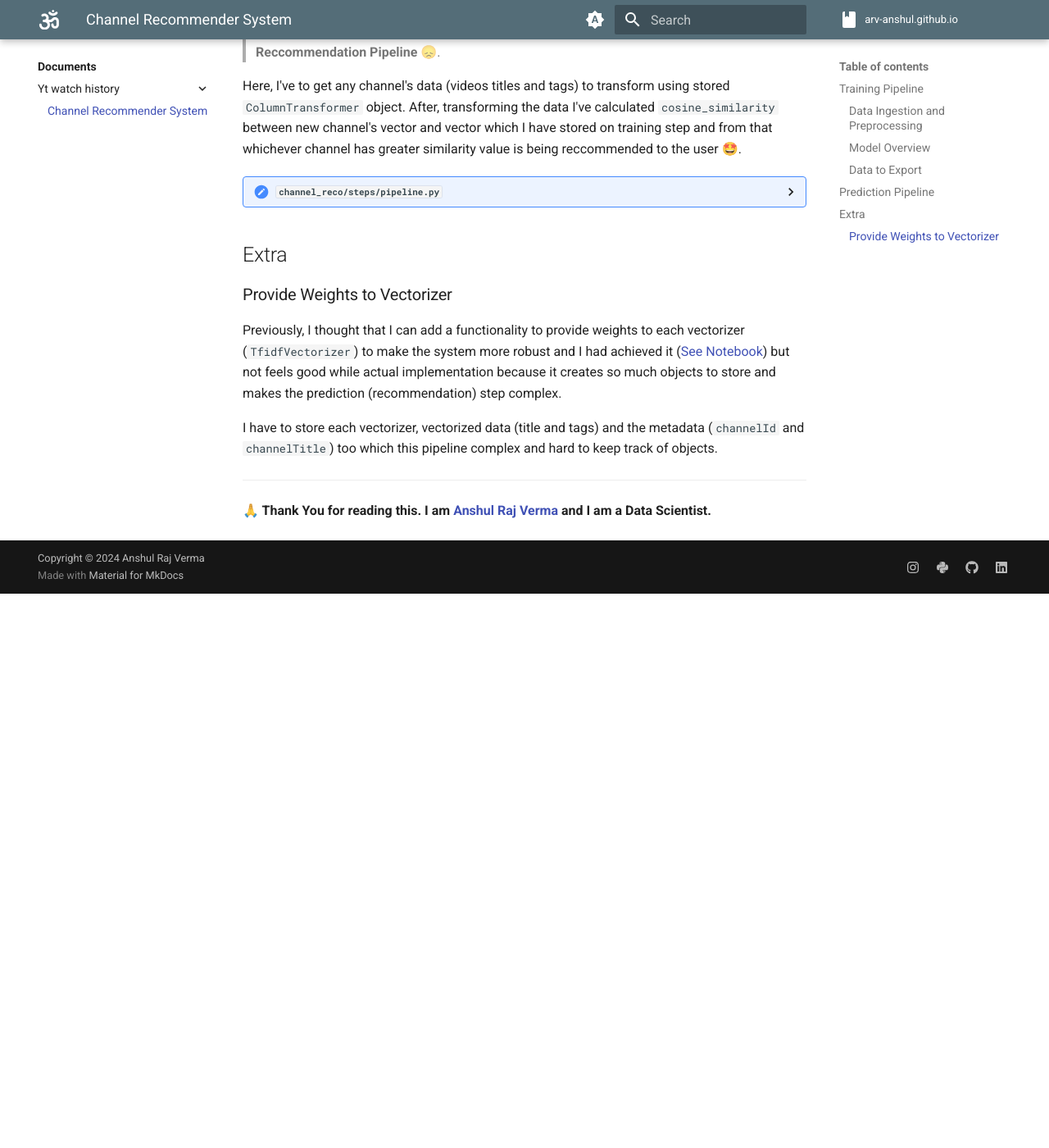
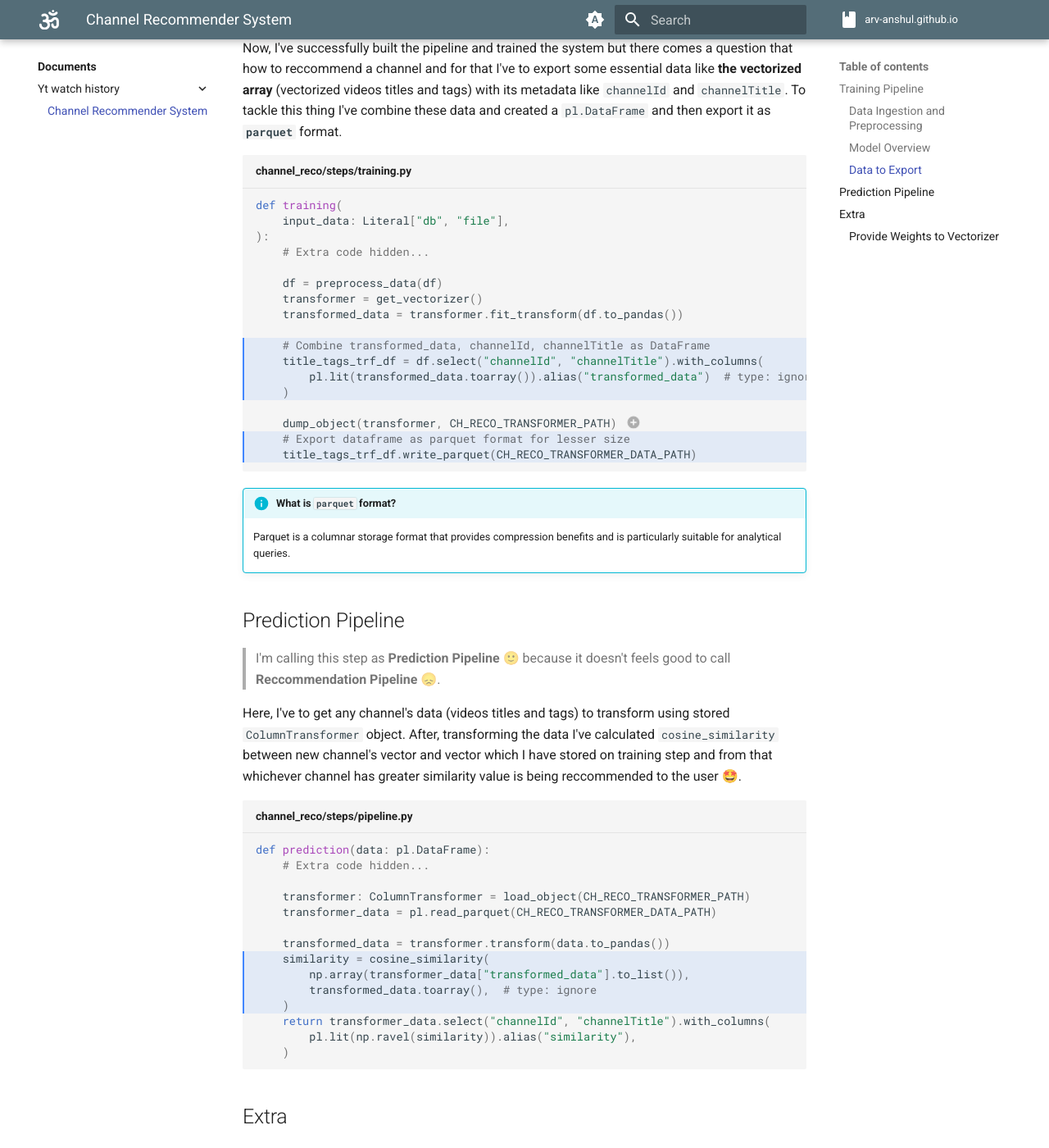
Before and after one commit to arv-anshul/arv-anshul.github.io, an MkDocs documentation site: the page built from docs/documents/yt-watch-history/channel_reco.md, in a window 1280 px wide and 1400 px high, scrolled down 1271 px. Shown: the whole window at 82% size. Built offline with MkDocs 1.6.1 and Material for MkDocs 9.7.7, drawn with Linux system fonts in a browser that asks for light colours; comment, search, counter and statistics services are not loaded; before the commit the page ends 1995 px from its top, so only the background shows below that; some of the changed lines change nothing that is shown; some of the changed text lies outside the part shown.

Commit message:
📄 Update channel_reco.md

````diff
--- a/docs/documents/yt-watch-history/channel_reco.md
+++ b/docs/documents/yt-watch-history/channel_reco.md
@@ -1,7 +1,4 @@
 # Channel Recommender System
-
-[![GitHub](https://img.shields.io/badge/Code%20on%20GitHub-181717?logo=github&logoColor=fff&style=flat-square "Code on GitHub")](https://github.com/arv-anshul/yt-watch-history/blob/main/backend/ml/channel_reco)
-[![Jupyter](https://img.shields.io/badge/Pipeline%20in%20Notebook-F37626?logo=jupyter&logoColor=fff&style=flat-square "Pipeline in Notebook")](https://github.com/arv-anshul/notebooks/blob/main/yt-watch-history/1.1_PREPROCESSING.ipynb)
 
 I've built `contentType` prediction pipeline using videos titles. Now, I am thinking that what if I can recommend similar channels on the basis of their subscribed channels. I can recommend channels using channel's videos titles and videos tags.
 
@@ -9,30 +6,26 @@
 
 ### Data Ingestion and Preprocessing
 
-- System import data from two types of sources `#!python "db"` (database) and `#!python "file"` (local file).
+- System import data from two types of sources `#!py "db"` (database) and `#!py "file"` (local file).
 - Next, I validate the data on the basis of columns present in the data.
-- Then data goes for preprocessing step, during this step data is being clean and all the required feature has been extracted from it using [:simple-polars:{ title="Polars" }](https://pola.rs){ target="blank_" } library.
+- Then data goes for preprocessing step, during this step data is being clean and all the required feature has been extracted from it using [:simple-polars:{ title="Polars" }](https://pola.rs){ target=blank_ } library.
 
 ### Model Overview
 
 As you know I am working with videos title and tags which are are textual data so I've used `TfidfVectorizer` (for text to vector conversion). I've used two `TfidfVectorizer` for each column (`title` and `tags`) and then used `ColumnTransformer` to create a (sort of) chain transformation step.
 
-??? code "`channel_reco/steps/model.py`"
-
-    [![GitHub](https://img.shields.io/badge/Code%20on%20GitHub-181717?logo=github&logoColor=fff&style=flat "Code on GitHub")](https://github.com/arv-anshul/yt-watch-history/blob/main/backend/ml/channel_reco/steps/model.py)
-
-    ```python
-    def get_vectorizer() -> ColumnTransformer:
+``` { .python .no-copy title="channel_reco/steps/model.py" }
+def get_vectorizer() -> ColumnTransformer:
     title_transformer = TfidfVectorizer(
         max_features=7000,
         ngram_range=(1, 2),
-        preprocessor=preprocess_title,
+        preprocessor=preprocess_title,# (1)!
         stop_words="english",
     )
     tags_transformer = TfidfVectorizer(
         max_features=5000,
         ngram_range=(1, 2),
-        preprocessor=preprocess_tags,
+        preprocessor=preprocess_tags,# (2)!
         stop_words="english",
     )
     transformer = ColumnTransformer(
@@ -42,40 +35,39 @@
         ]
     )
     return transformer
-    ```
+```
+
+1. Function to preprocess texts of `#!py "title"` column.
+2. Function to preprocess texts of `#!py "tags"` column.
 
 ### Data to Export
 
 Now, I've successfully built the pipeline and trained the system but there comes a question that how to reccommend a channel and for that I've to export some essential data like **the vectorized array** (vectorized videos titles and tags) with its metadata like `channelId` and `channelTitle`.
 To tackle this thing I've combine these data and created a `pl.DataFrame` and then export it as **`parquet`** format.
 
-??? code "`channel_reco/steps/training.py`"
+``` { .python .no-copy title="channel_reco/steps/training.py" hl_lines="10-13 16 17" }
+def training(
+    input_data: Literal["db", "file"],
+):
+    # Extra code hidden...
 
-    [![GitHub](https://img.shields.io/badge/Code%20on%20GitHub-181717?logo=github&logoColor=fff&style=flat "Code on GitHub")](https://github.com/arv-anshul/yt-watch-history/blob/main/backend/ml/channel_reco/steps/training.py)
+    df = preprocess_data(df)
+    transformer = get_vectorizer()
+    transformed_data = transformer.fit_transform(df.to_pandas())
 
-    ```python hl_lines="10-13 16 17"
-    def training(
-        input_data: Literal["db", "file"],
-    ):
-        # Extra code hidden...
+    # Combine transformed_data, channelId, channelTitle as DataFrame
+    title_tags_trf_df = df.select("channelId", "channelTitle").with_columns(
+        pl.lit(transformed_data.toarray()).alias("transformed_data")  # type: ignore
+    )
 
-        df = preprocess_data(df)
-        transformer = get_vectorizer()
-        transformed_data = transformer.fit_transform(df.to_pandas())
+    dump_object(transformer, CH_RECO_TRANSFORMER_PATH) # (1)!
+    # Export dataframe as parquet format for lesser size
+    title_tags_trf_df.write_parquet(CH_RECO_TRANSFORMER_DATA_PATH)
+```
 
-        # Combine transformed_data, channelId, channelTitle as DataFrame
-        title_tags_trf_df = df.select("channelId", "channelTitle").with_columns(
-            pl.lit(transformed_data.toarray()).alias("transformed_data")  # type: ignore
-        )
+1. 👀 Here, I'm exporting `ColumnTransformer` object.
 
-        dump_object(transformer, CH_RECO_TRANSFORMER_PATH) # (1)!
-        # Export dataframe as parquet format for lesser size
-        title_tags_trf_df.write_parquet(CH_RECO_TRANSFORMER_DATA_PATH)
-    ```
-
-    1. 👀 Here, I'm exporting `ColumnTransformer` object.
-
-??? info "What is `parquet` format?"
+!!! info "What is `parquet` format?"
 
     Parquet is a columnar storage format that provides compression benefits and is particularly suitable for analytical queries.
 
@@ -86,35 +78,38 @@
 Here, I've to get any channel's data (videos titles and tags) to transform using stored `ColumnTransformer` object.
 After, transforming the data I've calculated `cosine_similarity` between new channel's vector and vector which I have stored on training step and from that whichever channel has greater similarity value is being reccommended to the user 🤩.
 
-??? code "`channel_reco/steps/pipeline.py`"
+``` { .python .no-copy title="channel_reco/steps/pipeline.py" hl_lines="8-11" }
+def prediction(data: pl.DataFrame):
+    # Extra code hidden...
 
-    [![GitHub](https://img.shields.io/badge/Code%20on%20GitHub-181717?logo=github&logoColor=fff&style=flat "Code on GitHub")](https://github.com/arv-anshul/yt-watch-history/blob/main/backend/ml/channel_reco/steps/prediction.py)
+    transformer: ColumnTransformer = load_object(CH_RECO_TRANSFORMER_PATH)
+    transformer_data = pl.read_parquet(CH_RECO_TRANSFORMER_DATA_PATH)
 
-    ```python hl_lines="8-11"
-    def prediction(data: pl.DataFrame):
-        # Extra code hidden...
-
-        transformer: ColumnTransformer = load_object(CH_RECO_TRANSFORMER_PATH)
-        transformer_data = pl.read_parquet(CH_RECO_TRANSFORMER_DATA_PATH)
-
-        transformed_data = transformer.transform(data.to_pandas())
-        similarity = cosine_similarity(
-            np.array(transformer_data["transformed_data"].to_list()),
-            transformed_data.toarray(),  # type: ignore
-        )
-        return transformer_data.select("channelId", "channelTitle").with_columns(
-            pl.lit(np.ravel(similarity)).alias("similarity"),
-        )
-    ```
+    transformed_data = transformer.transform(data.to_pandas())
+    similarity = cosine_similarity(
+        np.array(transformer_data["transformed_data"].to_list()),
+        transformed_data.toarray(),  # type: ignore
+    )
+    return transformer_data.select("channelId", "channelTitle").with_columns(
+        pl.lit(np.ravel(similarity)).alias("similarity"),
+    )
+```
 
 ## Extra
 
 ### Provide Weights to Vectorizer
 
-Previously, I thought that I can add a functionality to provide weights to each vectorizer (`TfidfVectorizer`) to make the system more robust and I had achieved it ([See Notebook](https://github.com/arv-anshul/notebooks/blob/main/yt-watch-history/1.0_PREPROCESSING.ipynb)) but not feels good while actual implementation because it creates so much objects to store and makes the prediction (recommendation) step complex.
+Previously, I thought that I can add a functionality to provide weights to each vectorizer (`TfidfVectorizer`) to make the system more robust and I had achieved it ([See Notebook](https://github.com/arv-anshul/notebooks/blob/main/yt-watch-history/1.0_ChannelRecoSys.ipynb)) but not feels good while actual implementation because it creates so much objects to store and makes the prediction (recommendation) step complex.
 
 I have to store each vectorizer, vectorized data (title and tags) and the metadata (`channelId` and `channelTitle`) too which this pipeline complex and hard to keep track of objects.
 
 ---
 
+<div class="grid cards" markdown>
+
+- [:simple-github:{ .lg .light } &nbsp; **Code on GitHub**{ .light }](https://github.com/arv-anshul/yt-watch-history/blob/main/backend/ml/channel_reco){ target=blank_ }
+- [:simple-jupyter:{ .lg .light } &nbsp; **Pipeline in Notebook**{ .light }](https://github.com/arv-anshul/notebooks/blob/main/yt-watch-history/1.1_ChannelRecoSys.ipynb){ target=blank_ }
+
+</div>
+
 **🙏 Thank You for reading this. I am [Anshul Raj Verma](https://github.com/arv-anshul){ title="Go To Github Profile" } and I am a Data Scientist.**
````
